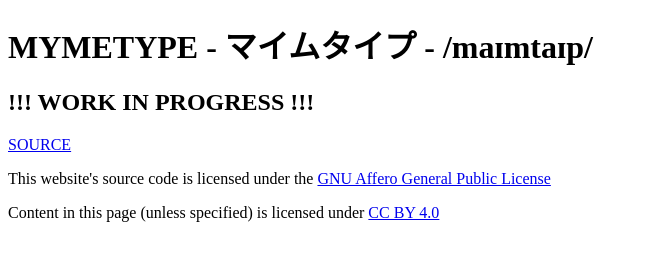
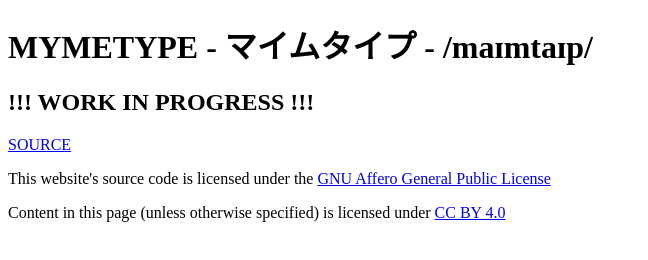
Before and after one commit to MymeType/mymetype.gay, a plain HTML site: page src/index.html in a window 1280 px wide. Shown: the whole page, without its empty margins (0-648 px from the left). Drawn offline with Linux system fonts and the light colour scheme.

Commit message:
Change wording of unless specified

```diff
--- a/src/index.html
+++ b/src/index.html
@@ -38,7 +38,7 @@
       >
     </p>
     <p>
-      Content in this page (unless specified) is licensed under
+      Content in this page (unless otherwise specified) is licensed under
       <a href="https://creativecommons.org/licenses/by/4.0/">CC BY 4.0</a>
     </p>
   </body>
```
Also changed, not shown: README.md.
